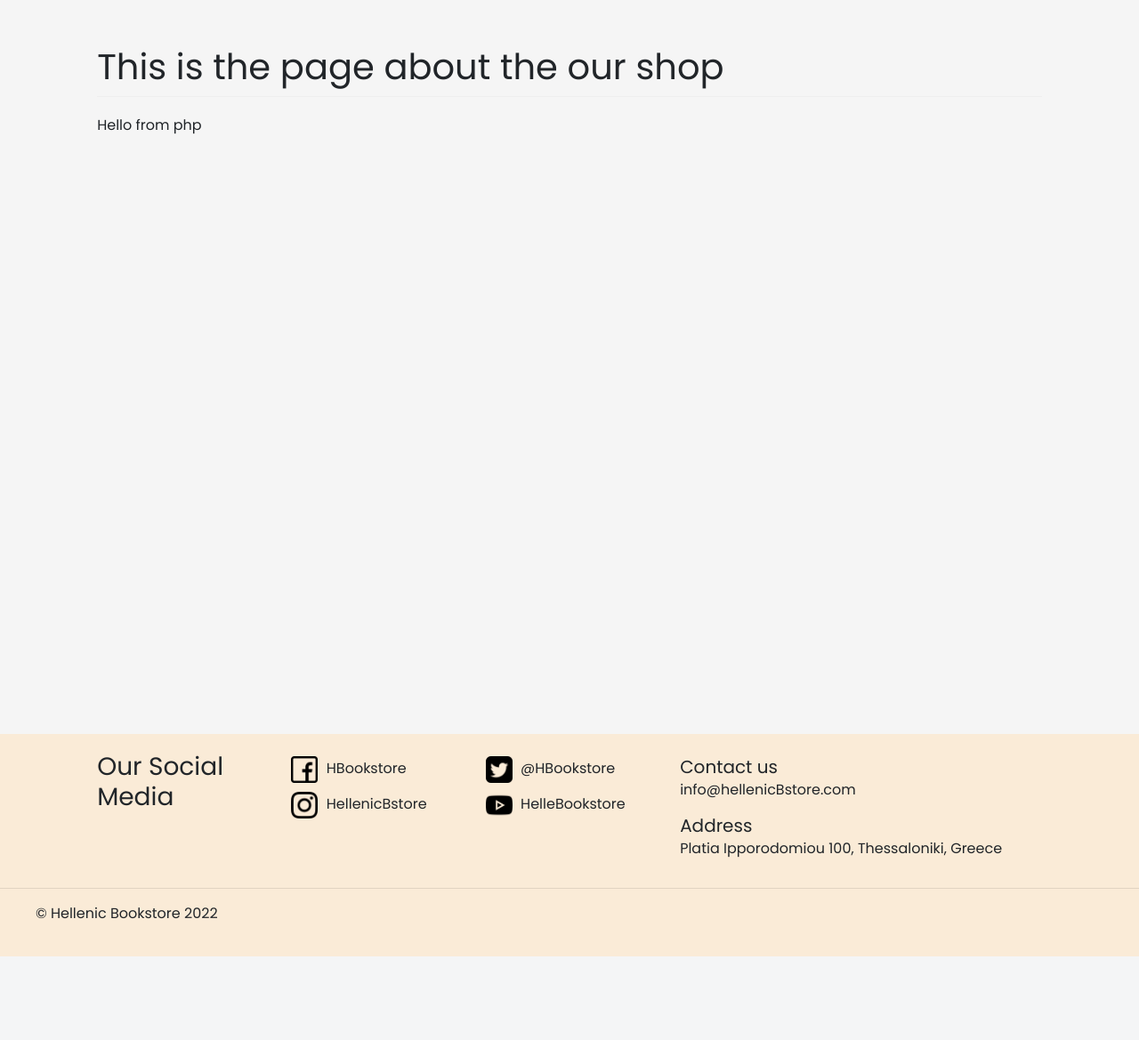
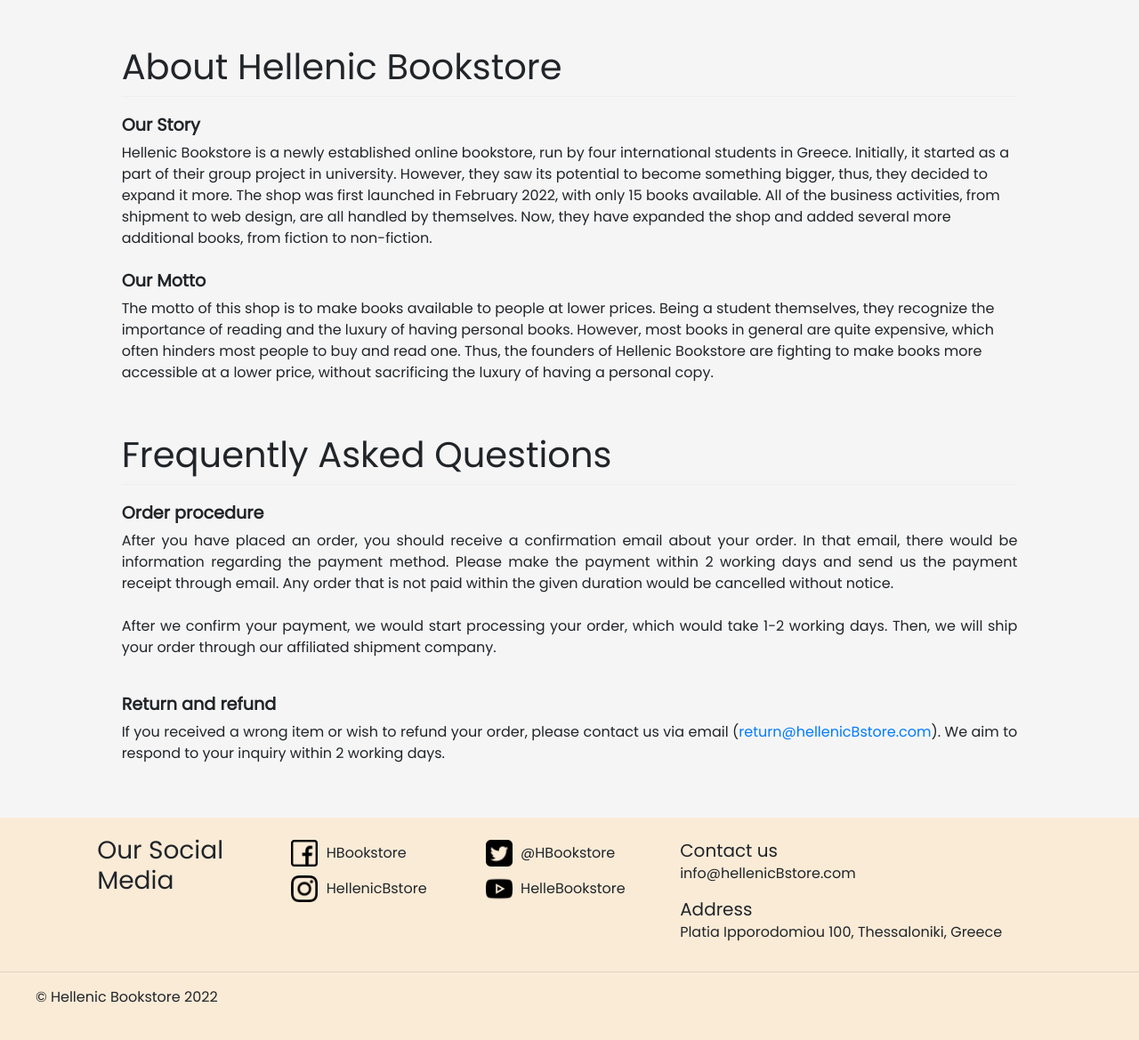
Before and after one commit to Fakhriyramadhan25/PHP-bookstore-project, a PHP site: page /index.php?p=shopinfo in a window 1280 px wide. Shown: the part 105-1274 px from the top of the page at 89% size. Before the commit the page ends 1180 px from the top, so only its background shows below. Run offline with PHP 8.4, Linux system fonts and the light colour scheme; a user stored in the database is signed in.

Commit message:
About us_v1 + main content fluid

```diff
--- a/Assets/css/home.css
+++ b/Assets/css/home.css
@@ -12,7 +12,7 @@ html body {
 }
 
 .posisi{
-    margin-top: 20px;
+    margin-top: 40px;
    }
 
 .login-size{
@@ -32,7 +32,7 @@ html body {
 
 .footer {
     background-color: antiquewhite;
-    height: 250px;
+    min-height: 250px;
     margin-top: 30px;
 }
 
@@ -64,3 +64,8 @@ html body {
     margin-top: 10px;
     text-align: center;
 }
+
+
+.container-fluid{
+    margin: 0;
+}
--- /dev/null
+++ b/Assets/css/main.css
@@ -0,0 +1,10 @@
+
+
+.title {
+    font-weight: bold;
+    font-size: larger;
+}
+
+.content {
+    text-align: justify;
+}
--- a/Public/shopinfo.php
+++ b/Public/shopinfo.php
@@ -1,12 +1,35 @@
-<h1>
-    This is the page about the our shop
-</h1>
+<div class="container">
+    <div class="row align-items-start">
+    <div class="col-md-12">
 
-<p>
+    <h1>About Hellenic Bookstore</h1>
+    <p class="content">
+    <h5 class="title">Our Story</h5>
+    Hellenic Bookstore is a newly established online bookstore, run by four international students in Greece. Initially, it started as a part of their group project in university. However, they saw its potential to become something bigger, thus, they decided to expand it more. The shop was first launched in February 2022, with only 15 books available. All of the business activities, from shipment to web design, are all handled by themselves. Now, they have expanded the shop and added several more additional books, from fiction to non-fiction.
+    <br/><br/>
 
-    <?php
+    <h5 class="title">Our Motto</h5>
+    The motto of this shop is to make books available to people at lower prices. Being a student themselves, they recognize the importance of reading and the luxury of having personal books. However, most books in general are quite expensive, which often hinders most people to buy and read one. Thus, the founders of Hellenic Bookstore are fighting to make books more accessible at a lower price, without sacrificing the luxury of having a personal copy.
+    </p>
 
-    echo "Hello from php";
+    </div>
+    </div>
 
-    ?>
-</p>
+    <div class="row align-items-start" style="margin-top: 40px; margin-bottom: 20px;">
+    <div class="col-md-12">
+    <h1>Frequently Asked Questions</h1>
+    <h5 class="title">Order procedure</h5>
+    <p class="content">
+    After you have placed an order, you should receive a confirmation email about your order. In that email, there would be information regarding the payment method. Please make the payment within 2 working days and send us the payment receipt through email. Any order that is not paid within the given duration would be cancelled without notice.
+    <br/><br/>
+    After we confirm your payment, we would start processing your order, which would take 1-2 working days. Then, we will ship your order through our affiliated shipment company.
+    </p>
+
+    <h5 class="title" style="margin-top: 40px;">Return and refund</h5>
+    <p class="content">
+    If you received a wrong item or wish to refund your order, please contact us via email (<a onClick="javascript:window.open('mailto:return@hellenicBstore.com', 'mail');event.preventDefault()" href="mailto:return@hellenicBstore.com?subject=Order Return and Inquiry">return@hellenicBstore.com</a>). We aim to respond to your inquiry within 2 working days.
+    </p>
+
+    </div>
+    </div>
+</div>
--- a/index.php
+++ b/index.php
@@ -39,12 +39,13 @@ if (!isset($_SESSION['is_admin'])) {
     <!-- css details -->
     <link href="Assets/css/home.css" rel="stylesheet">
     <link href="Assets/css/productsinfo.css" rel="stylesheet">
+    <link href="Assets/css/main.css" rel="stylesheet">
 
+    <!-- javascript ajax -->
+    <script src="Assets/js/js_account.js"></script>
 
     <!-- Custom styles for this template -->
     <link href="Assets/bootstrap/dashboard.css" rel="stylesheet">
-
-
     <script>
         function doSearch() {
             location.href = "index.php?p=productsearch&searchquery=" + document.getElementById("searchtxt").value;
@@ -87,11 +88,11 @@ if (!isset($_SESSION['is_admin'])) {
             <a class="btn btn-outline-primary fixed-right" href="?p=login">Sign in</a>
         </div>
     </nav>
-
+<div class="container-fluid">
     <div class="row main-cont">
         <div class="col-sm-1"></div>
         <div class="col-sm-10">
-
+            <div id="maincontent">
             <?php
             if (!isset($_REQUEST['p'])) {
                 $_REQUEST['p'] = 'start';
@@ -116,10 +117,11 @@ if (!isset($_SESSION['is_admin'])) {
                 print "Page does not exists";
             }
             ?>
+            </div>
         </div>
         <div class="col-sm-1"></div>
     </div>
-
+</div>
 
     <div class="footer mt-4">
         <div class="row">
@@ -192,7 +194,7 @@ if (!isset($_SESSION['is_admin'])) {
             </div>
         </div>
     </div>
-
+</div>
     <!-- Jquery 3.5.1  -->
     <script src="Assets/bootstrap/jquery-3.5.1.min.js"></script>
 
```
Also changed, not shown: Assets/css/account.css (+6 -2 lines), account.php (+12 -4 lines).
